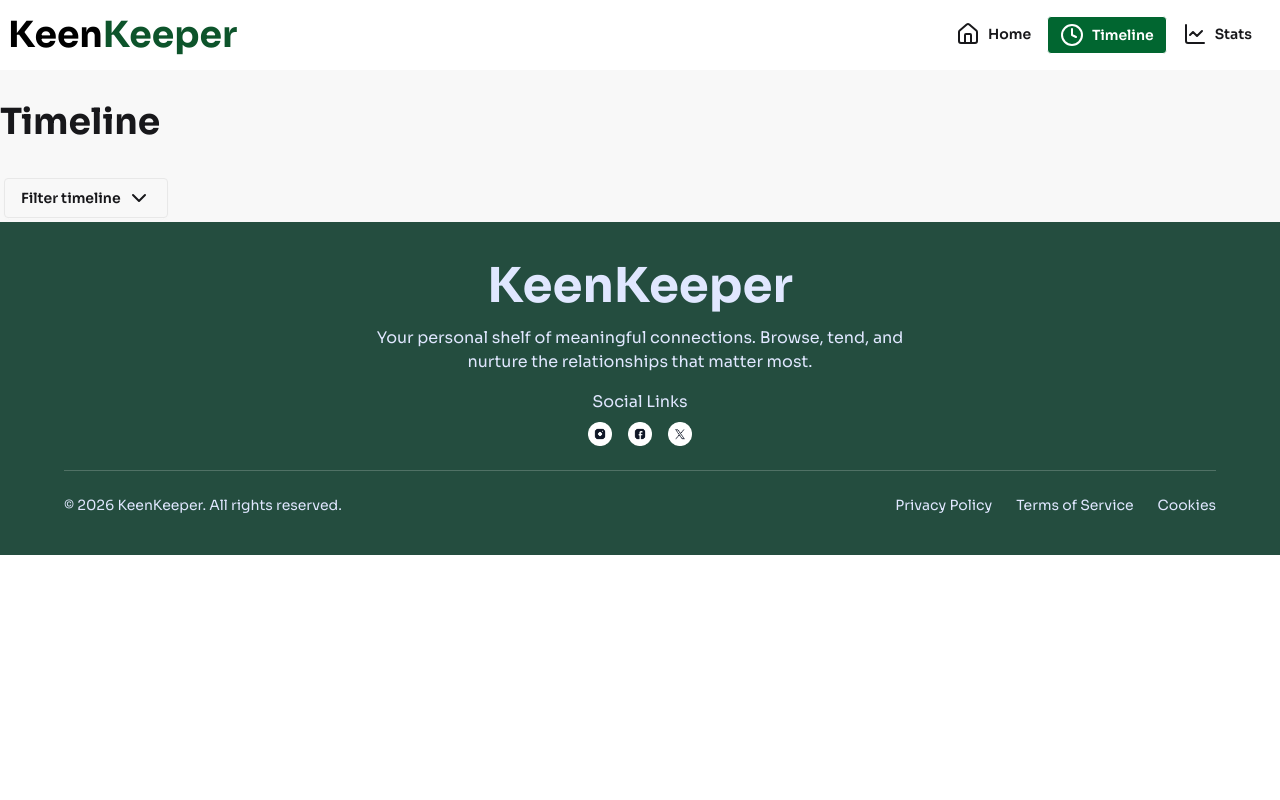
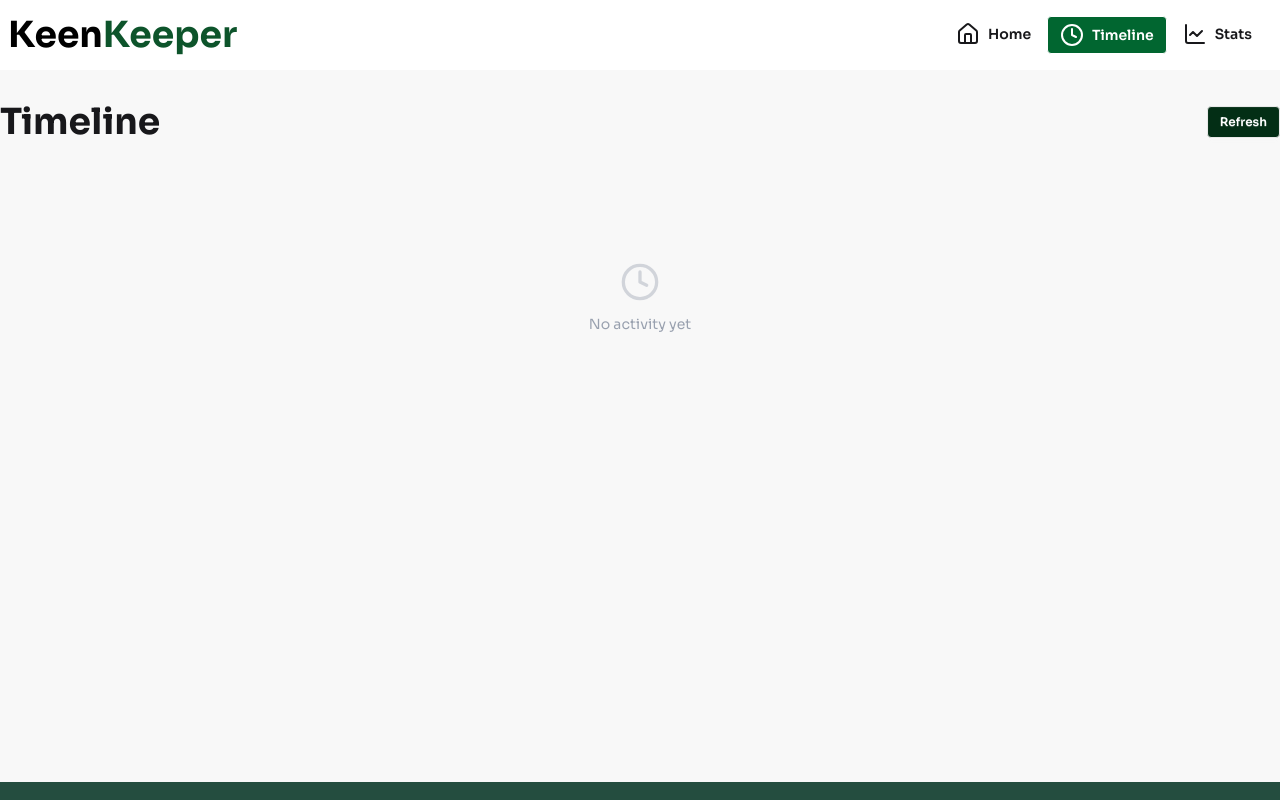
Before and after one commit to ratul7266/Keen_Keeper_07, a React (Vite) app: page /timeline in a window 1280 px wide. Shown: the top 800 px of the page. Built offline with nearby package versions, Linux system fonts and the light colour scheme.

Commit message:
clean Timeline component structure and improve comments without changing logic

```diff
--- a/src/components/shared/footer/Footer.jsx
+++ b/src/components/shared/footer/Footer.jsx
@@ -37,7 +37,7 @@ const Footer = () => {
       </div>
       <hr className="w-full border-white/20 my-6" />
       <div className="flex flex-col items-center gap-3 md:flex-row md:justify-between text-xs sm:text-sm">
-        <p>© 2026 KeenKeeper. All rights reserved.</p>
+        <p>© 2026 KeenKeeper. All rights reserved.Developed by MD Ratul</p>
         <ul className="flex flex-col gap-2 md:flex-row md:gap-6">
           <li className="cursor-pointer hover:underline">Privacy Policy</li>
           <li className="cursor-pointer hover:underline">Terms of Service</li>
--- a/src/pages/friendDetails/FriendDetails.jsx
+++ b/src/pages/friendDetails/FriendDetails.jsx
@@ -10,6 +10,7 @@ import {
   Trash2,
 } from "lucide-react";
 import ErrorPage from "../../ErrorPage/ErrorPage";
+import { useNavigate } from "react-router";
 
 const iconMap = {
   Call: <Phone size={18} />,
@@ -26,12 +27,19 @@ const statusColor = {
 
 const FriendDetails = () => {
   const { id } = useParams();
+  const navigate = useNavigate();
+
   const friend = friendsData.find((f) => f.id === Number(id));
+  const handleAction = (type) => {
+    navigate("/timeline", {
+      state: { type, friend },
+    });
+  };
   if (!friend) return <ErrorPage></ErrorPage>;
 
   return (
-    <div className="bg-base-200 ">
-      <div className="grid grid-cols-1 lg:grid-cols-2 gap-4 p-3 sm:p-4 lg:p-2 mx-auto max-w-7xl items-stretch">
+    <div className="bg-base-200 pb-42 pt-12">
+      <div className="grid grid-cols-1 lg:grid-cols-2 gap-4 p-3 sm:p-4 lg:p-2 mx-auto max-w-7xl items-stretch ">
         <div className="flex flex-col h-full justify-between">
           <div className="bg-white rounded-2xl p-4 sm:p-5 text-center space-y-3 shadow-sm">
             <img
@@ -65,7 +73,7 @@ const FriendDetails = () => {
               {friend.bio}
             </p>
           </div>
-          <div className="space-y-2">
+          <div className="space-y-2 mt-8">
             <button className="btn w-full gap-2 text-sm">
               <Clock size={16} /> Snooze
             </button>
@@ -130,6 +138,7 @@ const FriendDetails = () => {
               {["Call", "Text", "Video"].map((type) => (
                 <button
                   key={type}
+                  onClick={() => handleAction(type)}
                   className="flex flex-col items-center justify-center gap-2 py-4 px-2 rounded-xl bg-gray-50 border border-gray-200 shadow-sm hover:shadow-md text-lg font-medium text-gray-700"
                 >
                   <span>{iconMap[type]}</span>
--- a/src/pages/friendDetails/homepage/timeline/Timeline.jsx
+++ b/src/pages/friendDetails/homepage/timeline/Timeline.jsx
@@ -1,29 +1,91 @@
-import { ChevronDown } from "lucide-react";
+import { ChevronDown, Clock } from "lucide-react";
 import React from "react";
+import { useEffect } from "react";
+import { useState } from "react";
+import { useLocation } from "react-router";
+import call from "../../../../assets/call.png";
+import text from "../../../../assets/text.png";
+import vdo from "../../../../assets/video.png";
+import { useRef } from "react";
 
 const Timeline = () => {
+  const location = useLocation();
+  const { type, friend } = location.state || {};
+  const hasAdded = useRef(false);
+  const [timeline, setTimeline] = useState(() => {
+    const saved = localStorage.getItem("timeline");
+    return saved ? JSON.parse(saved) : [];
+  });
+  const getActionText = (action, name) => (
+    <p>
+      <span className="font-semibold">{action}</span>{" "}
+      <span className="text-gray-600">with {name}</span>
+    </p>
+  );
+  useEffect(() => {
+    if (!friend || !type || hasAdded.current) return;
+
+    hasAdded.current = true;
+
+    setTimeline((prev) => {
+      const updated = [
+        {
+          ...friend,
+          action: type,
+          date: new Date().toLocaleString(),
+          entryId: `${friend.id}-${type}-${Date.now()}`,
+        },
+        ...prev,
+      ];
+      localStorage.setItem("timeline", JSON.stringify(updated));
+
+      return updated;
+    });
+  }, [friend, type]);
+
   return (
-    <div className="bg-base-200">
+    <div className="bg-base-200 pb-96">
       <div className="mx-auto container">
-        <h2 className="text-4xl font-bold py-8">Timeline</h2>
-        <div className="dropdown dropdown-start">
-          <div tabIndex={0} role="button" className="btn m-1">
-            Filter timeline <ChevronDown />
-          </div>
-          <ul
-            tabIndex="-1"
-            className="dropdown-content menu bg-base-100 rounded-box z-1 w-52 p-2 shadow-sm"
+        <div className="flex items-center justify-between py-8">
+          <h2 className="text-4xl font-bold">Timeline</h2>
+          <button
+            onClick={() => {
+              localStorage.removeItem("timeline");
+              setTimeline([]);
+            }}
+            className="btn btn-sm bg-green-950 text-white"
           >
-            <li>
-              <a>Item 1</a>
-            </li>
-            <li>
-              <a>Item 2</a>
-            </li>
-          </ul>
+            Refresh
+          </button>
         </div>
-        <div>
-
+        <div className="mt-6 space-y-3">
+          {timeline.length === 0 && (
+            <div className="flex flex-col items-center justify-center py-16 text-gray-400">
+              <Clock size={40} className="mb-3 opacity-40" />
+              <p className="text-sm">No activity yet</p>
+            </div>
+          )}
+          {timeline.map((item) => (
+            <div
+              key={item.entryId}
+              className="bg-white p-4 rounded-xl shadow-sm flex items-center gap-4"
+            >
+              <img
+                src={
+                  item.action === "Call"
+                    ? call
+                    : item.action === "Text"
+                      ? text
+                      : vdo
+                }
+                className="w-10 h-10 object-contain"
+              />
+              <div>
+                {getActionText(item.action, item.name)}
+                <p className="text-xs text-gray-400">{item.date}</p>
+              </div>
+            </div>
+          ))}
         </div>
       </div>
     </div>
```
